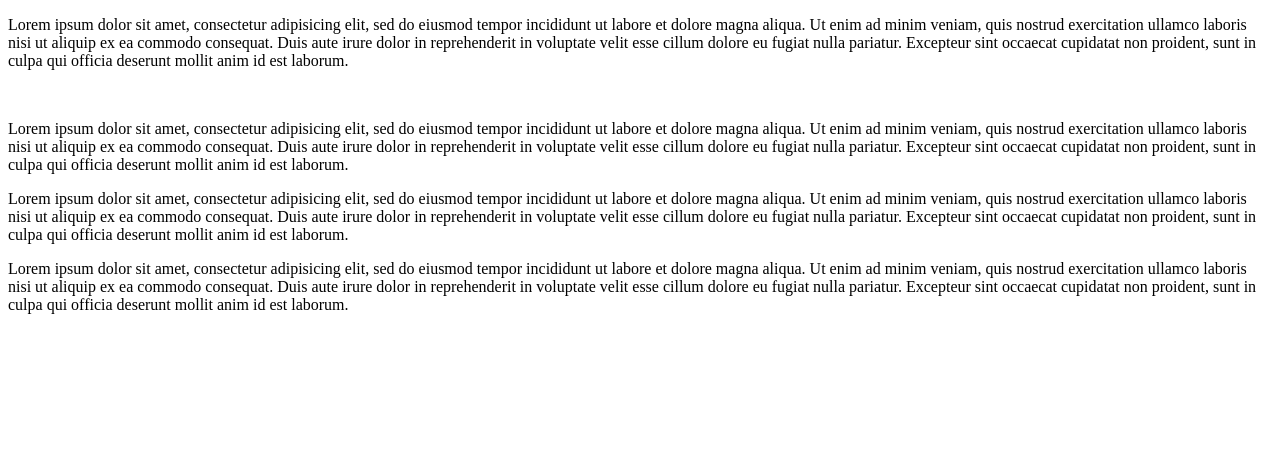
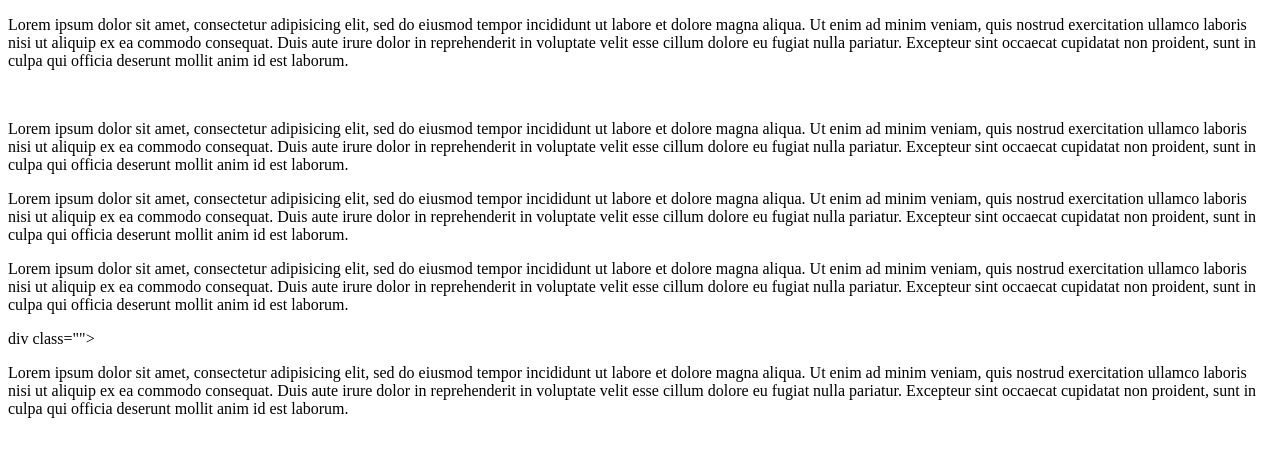
Before and after one commit to RandelSouza/Formulario_html, a plain HTML site: page form2/index.html in a window 1280 px wide. Drawn offline with Linux system fonts and the light colour scheme.

Commit message:
Update index.html

```diff
--- a/form2/index.html
+++ b/form2/index.html
@@ -22,5 +22,10 @@
    <div class="">
      <p>Lorem ipsum dolor sit amet, consectetur adipisicing elit, sed do eiusmod tempor incididunt ut labore et dolore magna aliqua. Ut enim ad minim veniam, quis nostrud exercitation ullamco laboris nisi ut aliquip ex ea commodo consequat. Duis aute irure dolor in reprehenderit in voluptate velit esse cillum dolore eu fugiat nulla pariatur. Excepteur sint occaecat cupidatat non proident, sunt in culpa qui officia deserunt mollit anim id est laborum.</p>
    </div>
+
+    div class="">
+     <p>Lorem ipsum dolor sit amet, consectetur adipisicing elit, sed do eiusmod tempor incididunt ut labore et dolore magna aliqua. Ut enim ad minim veniam, quis nostrud exercitation ullamco laboris nisi ut aliquip ex ea commodo consequat. Duis aute irure dolor in reprehenderit in voluptate velit esse cillum dolore eu fugiat nulla pariatur. Excepteur sint occaecat cupidatat non proident, sunt in culpa qui officia deserunt mollit anim id est laborum.</p>
+   </div>
+
   </body>
 </html>
```
